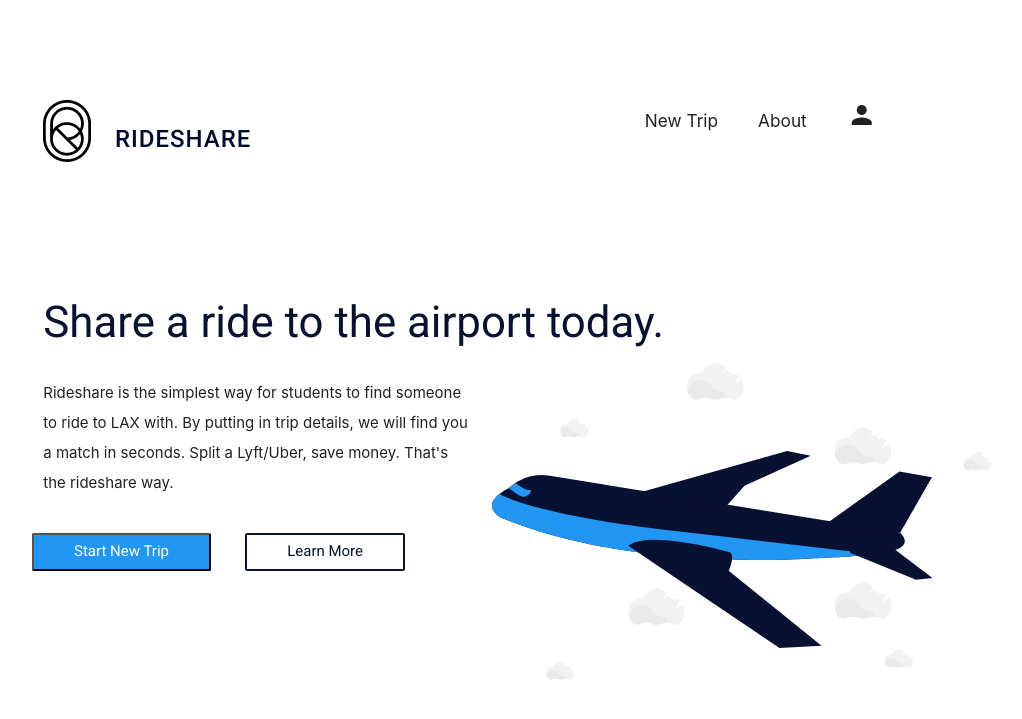
After one commit to KieraSmith/RideShare, a PHP site: page /homepage.html in a window 1280 px wide. The commit adds this page. Shown: the top 719 px of the page, without its empty margins (160-1182 px from the left). Run offline with PHP 8.4, Linux system fonts and the light colour scheme.

Commit message:
Add files via upload

```diff
--- /dev/null
+++ b/css/style.css
@@ -0,0 +1,134 @@
+/*  HOME PAGE */
+.title_home {
+    padding-top: 120px;
+}
+
+#title_homebottom {
+    padding-top: 120px;
+    padding-bottom: 60px;
+}
+
+h3 {
+    font-family: Roboto;
+    color: #091133;
+}
+
+p {
+    line-height: 2;
+}
+
+.blue-button {
+    background-color: #2196F3;
+    border-radius: 2px;
+    color: #FFFFFF;
+    padding: 8px 40px;
+    font-family: Roboto;
+}
+
+.white-button {
+    background-color: #FFFFFF;
+    border-radius: 2px;
+    border: 2px solid #091133;
+    color: #091133;
+    padding: 8px 40px;
+    font-family: Roboto;
+    margin-left: 30px;
+}
+
+form {
+    display: inline;
+}
+
+/*  TRIP PAGE */
+.title_trip {
+    padding-top: 150px;
+    padding-bottom: 30px;
+}
+
+/* Spacing for the "Airport arrival time frame" */
+
+#arrival {
+    margin-left: 100px;
+}
+
+/* Spacing for the "Pickup location", "Bag", and the map icon */
+
+.space_subtitle {
+    padding-top: 50px;
+}
+
+/* Spacing for the times on top and the informative session */
+
+.spacetop {
+    padding-top: 20px;
+}
+
+/* Only for the spacing of "Airport arrival time frame" */
+
+#arrival_time {
+    padding-bottom: 10px;
+}
+
+/* Only for the mini icons for maps and tiny info */
+
+.makein {
+    display: inline;
+}
+
+/* Only for the dropdown first choice, second choice ect. */
+
+#space_drop {
+    padding-top: 20px;
+}
+
+/* Only for the button for "Find a rideshare" */
+
+#SPACE {
+    padding-top: 100px;
+}
+
+#SPACEtwo {
+    padding-top: 30px;
+}
+
+/* Boat is the float property used on the user part */
+
+.boat {
+    float: right;
+    padding-top: 100px;
+    padding-right: 40px;
+}
+
+/* logos */
+
+.space_logo {
+    padding-top: 100px;
+}
+
+.right_writing {
+    padding-left: 20px;
+}
+
+#person {
+    padding-top: 180px;
+}
+
+/* MATCHES PAGE / TABLE */
+
+.title_matches {
+    padding-top: 60px;
+    padding-bottom: 30px;
+}
+
+.share_ride {}
+
+#header-home {
+    margin-bottom: 100px;
+}
+
+
+@media only screen and (max-width: 1200px) {
+    .airplane {
+        display: none;
+    }
+}
--- /dev/null
+++ b/homepage.html
@@ -0,0 +1,50 @@
+<!DOCTYPE html>
+<html>
+
+<head>
+    <title>RideShare</title>
+    <link rel="icon" href="images/Frame.png">
+    <!--Import Google Icon Font-->
+    <link href="https://fonts.googleapis.com/icon?family=Material+Icons" rel="stylesheet">
+    <!--Import materialize.css-->
+    <link type="text/css" rel="stylesheet" href="css/materialize.css" media="screen,projection" />
+    <link type="text/css" rel="stylesheet" href="css/style.css" media="screen,projection" />
+    <link href="https://fonts.googleapis.com/css?family=Roboto&display=swap" rel="stylesheet">
+    <!--Let browser know website is optimized for mobile-->
+    <meta name="viewport" content="width=device-width, initial-scale=1.0" />
+</head>
+
+<body>
+
+
+    <div class="container">
+        <div class="row">
+
+            <div class="col s12" id="header-home">
+                <a href="homepage.html"><img src="images/Frame.png" class="space_logo"></a>
+                <a href="homepage.html"><img class="right_writing" src="images/Hero-Content.png"></a>
+                <i class="small material-icons makein boat">person</i>
+                <h6 class="makein boat">About</h6>
+                <h6 class="makein boat" id="">New Trip</h6>
+            </div>
+
+            <div class="col s12 title">
+                <div class="title_hometwo">
+                    <h3>Share a ride to the airport today.</h3>
+
+                </div>
+            </div>
+            <div class="col s6">
+                <p>Rideshare is the simplest way for students to find someone to ride to LAX with. By putting in trip details, we will find you a match in seconds. Split a Lyft/Uber, save money. That's the rideshare way.  </p>
+            </div>
+            <div class="col s6">
+                <img class="airplane" style="width: 500px; float: right; position: absolute; right: 10%" src="images/airplane.svg">
+            </div>
+        </div>
+        <a href="trip.php"><button type="button" class="blue-button">Start New Trip</button></a>
+        <button type="button" class="white-button">Learn More</button>
+    </div>
+
+    <!--JavaScript at end of body for optimized loading-->
+    <script type="text/javascript" src="js/materialize.js"></script>
+</body></html>
--- a/matches.php
+++ b/matches.php
@@ -42,7 +42,6 @@ if (!$results) {
     exit();
 }
 
-echo $sql;
 
 ?>
 
@@ -69,8 +68,8 @@ echo $sql;
 <div class="container">
     <div class="row">
         <div class="col s12">
-            <a href="home.html"><img src="images/Frame.png" class="space_logo"></a>
-            <a href="home.html"><img class="right_writing" src="images/Hero-Content.png"></a>
+            <a href="homepage.html"><img src="images/Frame.png" class="space_logo"></a>
+            <a href="homepage.html"><img class="right_writing" src="images/Hero-Content.png"></a>
             <i class="small material-icons makein boat">person</i>
             <h6 class="makein boat">About</h6>
             <h6 class="makein boat" id="">New Trip</h6>
--- a/trip.php
+++ b/trip.php
@@ -40,8 +40,8 @@ exit();
 <div class="container">
     <div class="row">
         <div class="col s12">
-            <a href="home.html"><img src="images/Frame.png" class="space_logo"></a>
-            <a href="home.html"><img class="right_writing" src="images/Hero-Content.png"></a>
+            <a href="homepage.html"><img src="images/Frame.png" class="space_logo"></a>
+            <a href="homepage.html"><img class="right_writing" src="images/Hero-Content.png"></a>
             <i class="small material-icons makein boat">person</i>
             <h6 class="makein boat">About</h6>
             <h6 class="makein boat" id="">New Trip</h6>
```
Also changed, not shown: images/airplane.svg (added).
